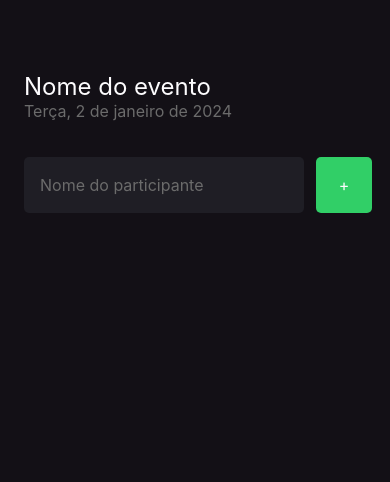
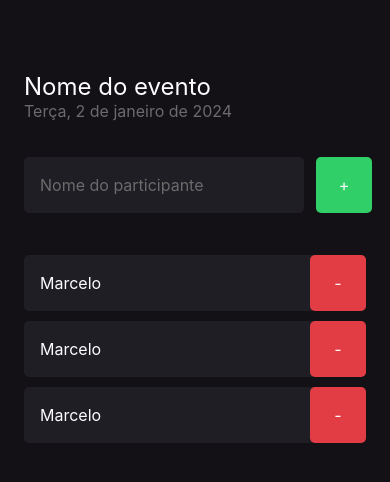
Before and after one commit to marcelogaldino/imhere, a React Native app: screen / in a window 390 px wide. Shown: the top 482 px of the page. Built offline with nearby package versions, Linux system fonts and the light colour scheme.

Commit message:
feat: created component Participant

```diff
--- a/src/screens/Home/index.tsx
+++ b/src/screens/Home/index.tsx
@@ -1,5 +1,6 @@
 import { Text, TextInput, TouchableOpacity, View } from "react-native";
 import { styles } from "./styles";
+import { Participant } from "../components/Participant";
 
 export function Home() {
   function handleParticipantAdd() {
@@ -21,6 +22,10 @@
           <Text style={styles.buttonText}>+</Text>
         </TouchableOpacity>
       </View>
+
+      <Participant />
+      <Participant />
+      <Participant />
     </View>
   );
 }
--- /dev/null
+++ b/src/screens/components/Participant/index.tsx
@@ -0,0 +1,14 @@
+import { View, Text, TouchableOpacity } from "react-native";
+import { styles } from "./styles";
+
+export function Participant() {
+  return (
+    <View style={styles.container}>
+      <Text style={styles.name}>Marcelo</Text>
+
+      <TouchableOpacity style={styles.button}>
+        <Text style={styles.buttonText}>-</Text>
+      </TouchableOpacity>
+    </View>
+  );
+}
--- /dev/null
+++ b/src/screens/components/Participant/styles.ts
@@ -0,0 +1,30 @@
+import { StyleSheet } from "react-native";
+
+export const styles = StyleSheet.create({
+  container: {
+    width: "100%",
+    backgroundColor: "#1F1E25",
+    borderRadius: 5,
+    flexDirection: "row",
+    alignItems: "center",
+    marginBottom: 10,
+  },
+  name: {
+    flex: 1,
+    color: "#FDFCFE",
+    fontSize: 16,
+    marginLeft: 16,
+  },
+  button: {
+    width: 56,
+    height: 56,
+    borderRadius: 5,
+    backgroundColor: "#E23C44",
+    alignItems: "center",
+    justifyContent: "center",
+  },
+  buttonText: {
+    color: "#FDFCFE",
+    fontSize: 16,
+  },
+});
```
